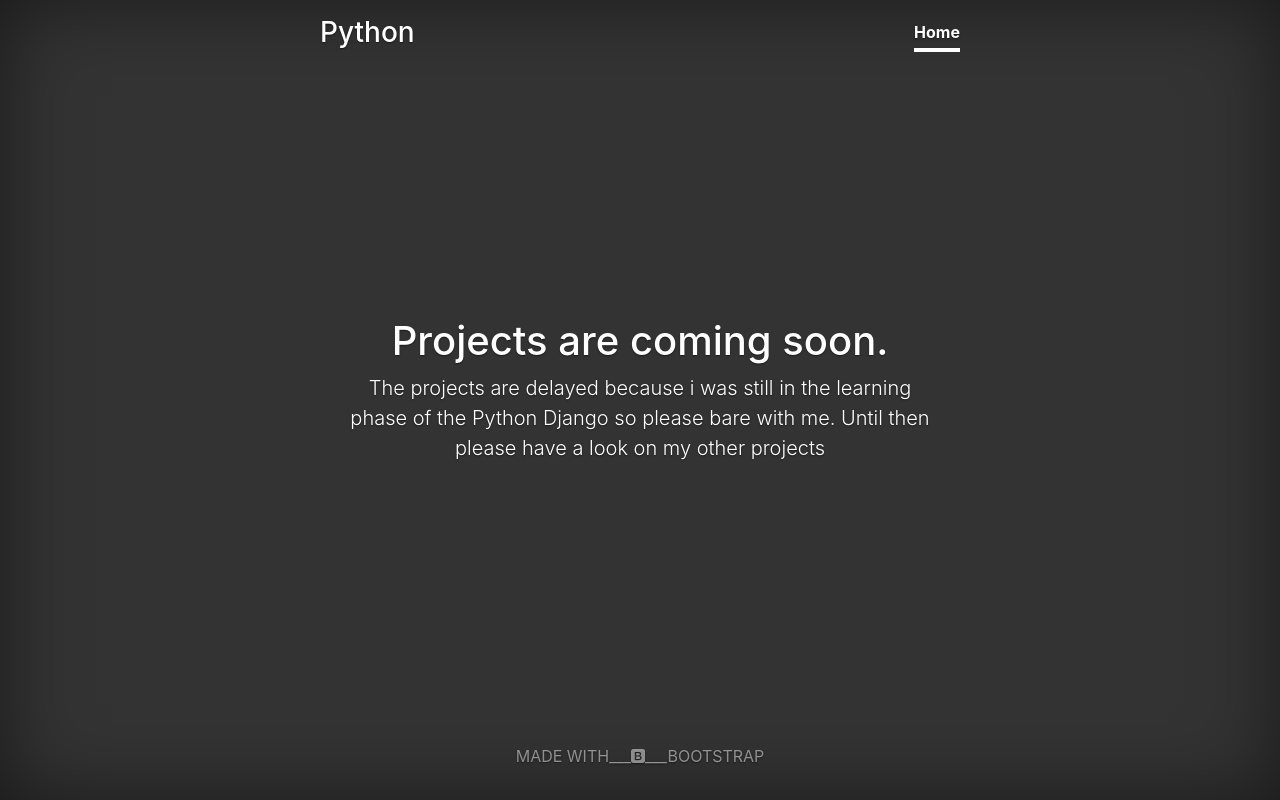
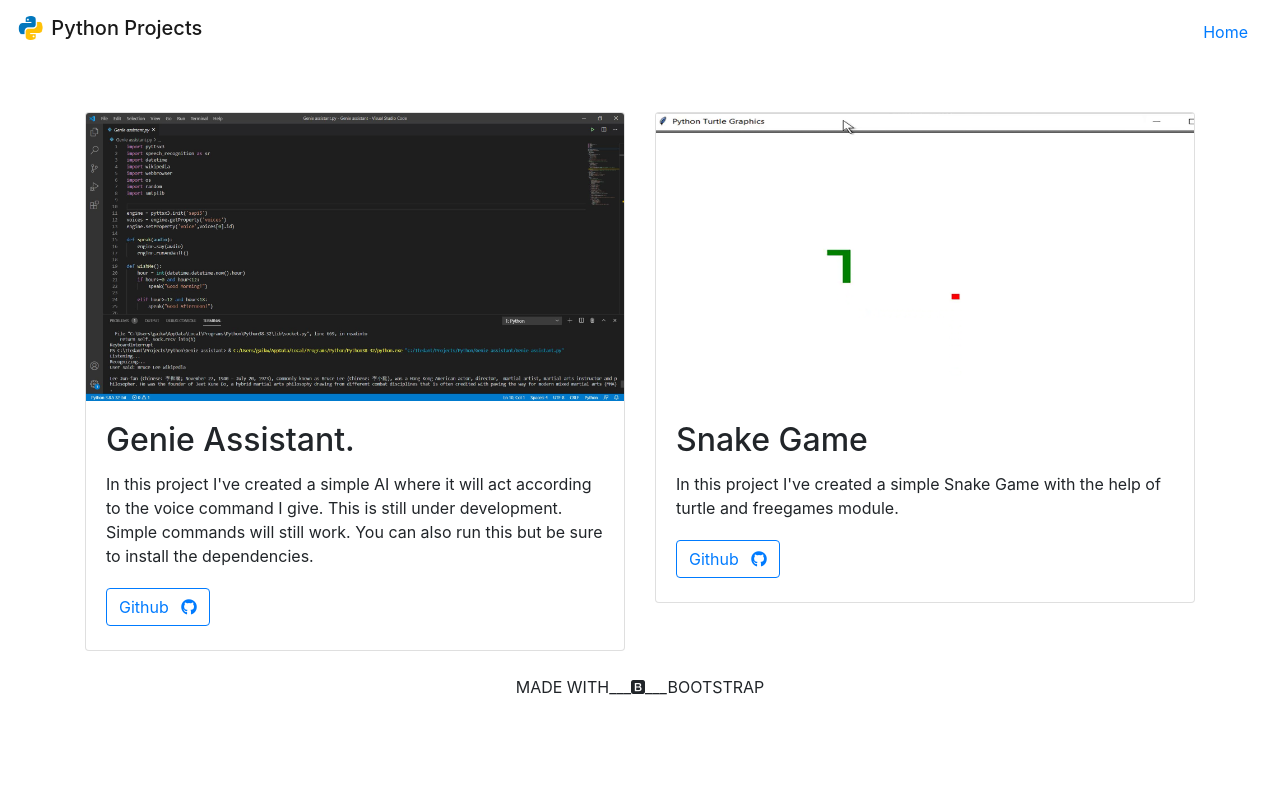
Before and after one commit to gaikwadvarun707/gaikwadvarun707.github.io, a plain HTML site: page templetes/python.html in a window 1280 px wide. Drawn offline with nearby package versions, Linux system fonts and the light colour scheme; a web font is replaced by a local one.

Commit message:
change some text

```diff
--- a/templetes/python.html
+++ b/templetes/python.html
@@ -3,8 +3,11 @@
 
 <head>
   <meta charset="UTF-8">
-  <meta name="viewport" content="width=device-width, initial-scale=1.0">
-  <title>Django | project</title>
+  <meta name="viewport" content="width=device-width, initial-scale=1.0 shrink-to-fit=no">
+  <title>Python | project</title>
+  <link rel="icon" href="../img/portfolio/javascript.png" type="image/x-icon">
+
+  <!--boostra core css -->
   <link rel="stylesheet" href="https://stackpath.bootstrapcdn.com/bootstrap/4.4.1/css/bootstrap.min.css"
     integrity="sha384-Vkoo8x4CGsO3+Hhxv8T/Q5PaXtkKtu6ug5TOeNV6gBiFeWPGFN9MuhOf23Q9Ifjh" crossorigin="anonymous">
 
@@ -14,33 +17,71 @@
   <!-- Bootstrap core CSS -->
   <link rel="stylesheet" href="../CSS/bootstrap.min.css">
 
-  <!-- custom styles for this templates-->
-  <link rel="stylesheet" href="../CSS/mern.css">
+  <!-- Custom styles for this template -->
+  <link rel="stylesheet" href="../CSS/python.css">
 
   <!--  font awesome icons  -->
   <link rel="stylesheet" href="../CSS/all.css">
+
+  <!--  custom css file  -->
+  <link rel="stylesheet" href="../CSS/style.css">
 
 
 
 </head>
 
-<body class="text-center">
-  <div class="cover-container d-flex w-100 h-100 p-3 mx-auto flex-column">
-    <header class="masthead mb-auto">
-      <div class="inner">
-        <h3 class="masthead-brand">Python</h3>
-        <nav class="nav nav-masthead justify-content-center">
-          <a class="nav-link active" href="../index.html">Home</a>
+<body>
+  <!-- Navigation -->
+  <nav class="navbar navbar-light bg-transparent">
+    <h2 class="navbar-brand" href="#">
+      <img src="../img/brands/python.png" width="30" height="30" class="d-inline-block align-top"
+        alt="" loading="lazy">
+      Python Projects
+    </h2>
+    <a href="../index.html" class="nav-link">Home</a>
   </nav>
+  <div class="container">
+
+    <div class="row">
+
+      <!-- project Entries Column -->
+
+      <!-- Blog Post -->
+      <div class="col-md-6 mt-5">
+        <div class="card mb-4">
+          <img class="card-img-top" src="../img/project/python/ginie assistant.JPG" alt="Card image cap">
+          <div class="card-body">
+            <h2 class="card-title">Genie Assistant.</h2>
+            <p class="card-text">In this project I've created a simple AI where it will act according to the voice command I give.
+              This is still under development. Simple commands will still work. You can also run this but be sure to install the dependencies.</p>
+            <div class="contbutton">
+              <a href="https://github.com/gaikwadvarun707/genie_assistant" class="btn btn-outline-primary my-1">Github <i
+                  class="fab fa-github ml-2" aria-hidden="true"></i></a>
             </div>
-    </header>
+          </div>
 
-    <main role="main" class="inner cover">
-      <h1 class="cover-heading">Projects are coming soon.</h1>
-      <p class="lead">The projects are delayed because i was still in the learning phase of the Python Django so please
-        bare with me. Until then please have a look on my other projects</p>
-    </main>
+        </div>
+      </div>
 
+      <div class="col-md-6 mt-5">
+        <div class="card mb-4">
+          <img class="card-img-top" src="../img/project/python/snake game.png" alt="Card image cap">
+          <div class="card-body">
+            <h2 class="card-title">Snake Game</h2>
+            <p class="card-text">In this project I've created a simple Snake Game with the help of turtle and freegames module. </p>
+            <div class="contbutton">
+              <a href="https://github.com/gaikwadvarun707/snake-game" class="btn btn-outline-primary my-1">Github <i
+                  class="fab fa-github ml-2" aria-hidden="true"></i></a>
+            </div>
+          </div>
+
+        </div>
+      </div>
+
+
+    </div>
+
+  </div>
   <footer class="mastfoot mt-auto">
     <div class="inner">
       <p class="para text-uppercase text-center">
@@ -48,7 +89,6 @@
       </p>
     </div>
   </footer>
-  </div>
 </body>
 
 </html>
```
Also changed, not shown: index.html (+1 -2 lines), templetes/datascience.html (+1 -1 lines), templetes/javascript.html (+1 -1 lines), templetes/mern.html (+1 -1 lines), img/project/python/ginie assistant.JPG (added), img/project/python/snake game.png (added). Lines whose indentation alone changed are shown as unchanged.
